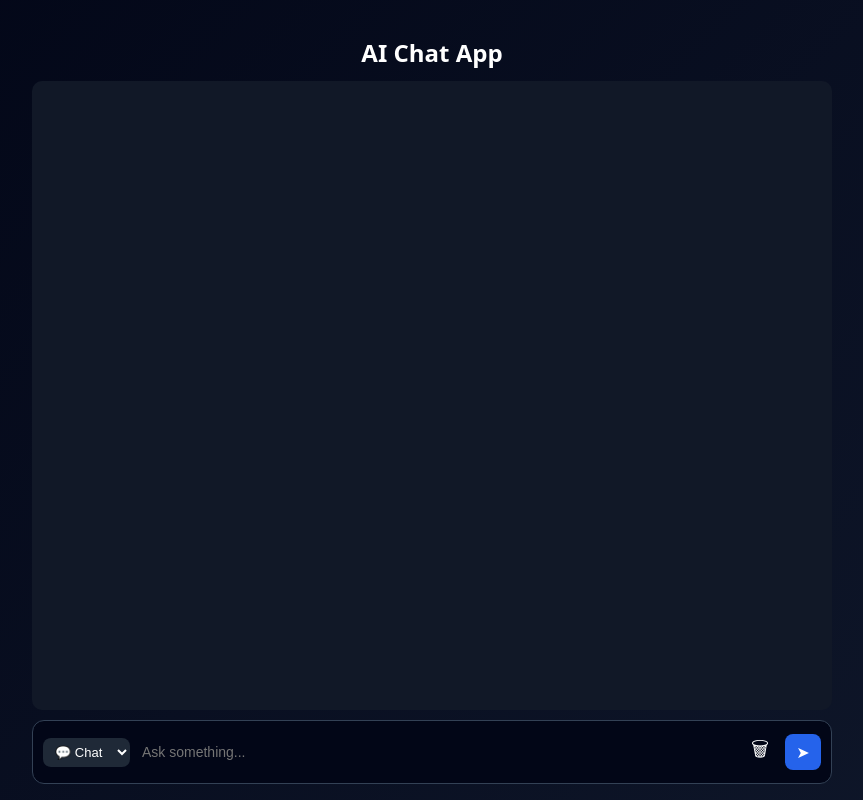
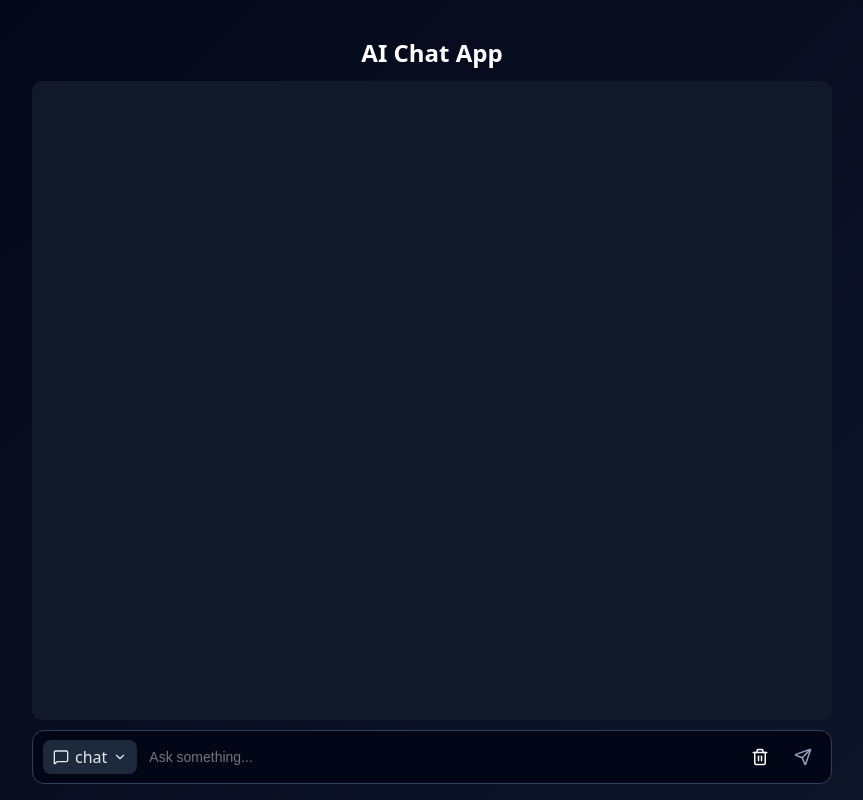
Before and after one commit to RohitKuwar/ai-chat-app, a React (Create React App) app in the folder client/: page / in a window 1280 px wide. Shown: the whole page, without its empty margins (208-1071 px from the left). Built offline with nearby package versions, Linux system fonts and the light colour scheme.

Commit message:
Add CodeBlock component for syntax highlighting and copy functionality; enhance mode selection dropdown styling

```diff
--- a/client/src/App.css
+++ b/client/src/App.css
@@ -79,7 +79,7 @@ h2 {
 
 /* INLINE CODE */
 .message code {
-  background: #020617;
+  /* background: #020617; */
   padding: 2px 6px;
   border-radius: 6px;
 }
@@ -150,15 +150,46 @@ h2 {
   font-size: 14px;
 }
 
-/* 🔽 Dropdown (Modern Look) */
-.mode-select {
-  background: #1f2937;
-  color: white;
-  border: none;
+.mode-dropdown {
+  position: relative;
+}
+
+.mode-selected {
+  display: flex;
+  align-items: center;
+  gap: 6px;
+  background: #1e293b;
+  padding: 6px 10px;
   border-radius: 8px;
-  padding: 6px 8px;
   cursor: pointer;
-  font-size: 13px;
+  color: #e2e8f0;
+}
+
+/* 🔥 REAL FIX */
+.dropdown-menu {
+  position: absolute;
+  bottom: 110%; /* opens upward */
+  left: 0;
+  width: 120px;
+  background: #0f172a; /* dark */
+  border: 1px solid #1f2937;
+  border-radius: 8px;
+  overflow: hidden;
+  z-index: 10;
+}
+
+/* Items */
+.dropdown-menu div {
+  display: flex;
+  align-items: center;
+  gap: 8px;
+  padding: 8px;
+  cursor: pointer;
+  color: #cbd5f5;
+}
+
+.dropdown-menu div:hover {
+  background: #1e293b;
 }
 
 /* 🔘 Clear Chat Button */
@@ -210,6 +241,54 @@ h2 {
   cursor: pointer;
 }
 
+/* Buttons */
+.send-btn,
+.stop-btn,
+.clear-btn {
+  background: transparent;
+  border: none;
+  cursor: pointer;
+  color: #94a3b8;
+  display: flex;
+  align-items: center;
+  justify-content: center;
+}
+
+.send-btn:hover {
+  color: #3b82f6;
+}
+
+.stop-btn:hover {
+  color: #ef4444;
+}
+
+.clear-btn:hover {
+  color: #f87171;
+}
+
+/* Dropdown wrapper */
+.mode-wrapper {
+  display: flex;
+  align-items: center;
+  gap: 6px;
+  background: #1e293b;
+  padding: 6px 10px;
+  border-radius: 8px;
+  color: #cbd5f5;
+}
+
+.mode-wrapper select {
+  background: transparent;
+  border: none;
+  color: inherit;
+  outline: none;
+  cursor: pointer;
+}
+
+.mode-wrapper svg:last-child {
+  opacity: 0.6;
+}
+
 /* ✨ Slight Glow Effect */
 .message.assistant {
   background: #1f2937;
@@ -217,6 +296,41 @@ h2 {
 
 .message.user {
   background: #2563eb;
+}
+
+.code-block {
+  margin-top: 10px;
+  border-radius: 10px;
+  overflow: hidden;
+  border: 1px solid #1f2937;
+}
+
+/* Header */
+.code-header {
+  display: flex;
+  justify-content: space-between;
+  align-items: center;
+  background: #0f172a;
+  padding: 6px 10px;
+  font-size: 12px;
+  color: #94a3b8;
+}
+
+/* Language */
+.code-header .lang {
+  text-transform: lowercase;
+}
+
+/* Copy button */
+.copy-btn {
+  background: transparent;
+  border: none;
+  cursor: pointer;
+  color: #94a3b8;
+}
+
+.copy-btn:hover {
+  color: #ffffff;
 }
 
 /* 📱 Mobile */
--- a/client/src/App.js
+++ b/client/src/App.js
@@ -1,20 +1,67 @@
 import { useState, useEffect, useRef } from "react";
 import axios from "axios";
 import ReactMarkdown from "react-markdown";
+import CodeBlock from "./CodeBlock";
 import "./App.css";
+import {
+  Send,
+  Square,
+  Trash2,
+  MessageSquare,
+  Code,
+  FileText,
+  ChevronDown
+} from "lucide-react";
 
 function App() {
   const [message, setMessage] = useState("");
   const [messages, setMessages] = useState([]);
   const [loading, setLoading] = useState(false);
   const [mode, setMode] = useState("chat");
+  const [open, setOpen] = useState(false);
   const [isStreaming, setIsStreaming] = useState(false);
-
+  const dropdownRef = useRef(null);
   const inputRef = useRef();
   const chatEndRef = useRef(null);
   const controllerRef = useRef(null);
 
   const SUMMARY_THRESHOLD = 6;
+
+  const selectMode = (value) => {
+    setMode(value);
+    setOpen(false);
+  };
+
+  useEffect(() => {
+    const handleClickOutside = (event) => {
+      if (
+        dropdownRef.current &&
+        !dropdownRef.current.contains(event.target)
+      ) {
+        setOpen(false);
+      }
+    };
+
+    document.addEventListener("mousedown", handleClickOutside);
+
+    return () => {
+      document.removeEventListener("mousedown", handleClickOutside);
+    };
+  }, []);
+
+  useEffect(() => {
+    const handleKey = (e) => {
+      if (e.key === "Escape") {
+        setOpen(false);
+      }
+    };
+
+    document.addEventListener("keydown", handleKey);
+
+    return () => {
+      document.removeEventListener("keydown", handleKey);
+    };
+  }, []);
 
   /* 🔐 STEP 1: GENERATE USER ID */
   useEffect(() => {
@@ -187,7 +234,13 @@ function App() {
               key={i}
               className={`message ${msg.role === "user" ? "user" : "ai"}`}
             >
-              <ReactMarkdown>{msg.content}</ReactMarkdown>
+              <ReactMarkdown
+                components={{
+                  code: CodeBlock,
+                }}
+              >
+                {msg.content}
+              </ReactMarkdown>
             </div>
           ))}
 
@@ -203,16 +256,33 @@ function App() {
           <div className="input-bar">
 
             {/* Mode Dropdown */}
-            <select
-              value={mode}
-              onChange={(e) => setMode(e.target.value)}
-              className="mode-select"
-              title="select mode"
-            >
-              <option value="chat">💬 Chat</option>
-              <option value="code">💻 Code</option>
-              <option value="blog">📝 Blog</option>
-            </select>
+            <div className="mode-dropdown" ref={dropdownRef}>
+              <div
+                className="mode-selected"
+                onClick={() => setOpen(!open)}
+              >
+                {mode === "chat" && <MessageSquare size={16} />}
+                {mode === "code" && <Code size={16} />}
+                {mode === "blog" && <FileText size={16} />}
+
+                <span>{mode}</span>
+                <ChevronDown size={14} />
+              </div>
+
+              {open && (
+                <div className="dropdown-menu">
+                  <div onClick={() => selectMode("chat")}>
+                    <MessageSquare size={16} /> Chat
+                  </div>
+                  <div onClick={() => selectMode("code")}>
+                    <Code size={16} /> Code
+                  </div>
+                  <div onClick={() => selectMode("blog")}>
+                    <FileText size={16} /> Blog
+                  </div>
+                </div>
+              )}
+            </div>
 
             {/* Input */}
             <input
@@ -235,13 +305,13 @@ function App() {
               className="clear-btn"
               title="clear chat"
             >
-              🗑
+              <Trash2 size={18} />
             </button>
 
             {/* Send & Abort Button */}
             {isStreaming ? (
               <button onClick={stopGeneration} className="stop-btn" title="stop generation">
-                ⏹
+                <Square size={18} />
               </button>
             ) : (
               <button
@@ -250,7 +320,7 @@ function App() {
                 className="send-btn"
                 title="send message"
               >
-                ➤
+                <Send size={18} />
               </button>
             )}
 
--- /dev/null
+++ b/client/src/CodeBlock.js
@@ -0,0 +1,56 @@
+import { useState } from "react";
+import { Prism as SyntaxHighlighter } from "react-syntax-highlighter";
+import { nightOwl } from "react-syntax-highlighter/dist/esm/styles/prism";
+import { Copy, Check } from "lucide-react";
+
+const CodeBlock = ({ inline, className, children }) => {
+  const match = /language-(\w+)/.exec(className || "");
+  const language = match ? match[1] : "text";
+  const code = String(children).replace(/\n$/, "");
+
+  const [copied, setCopied] = useState(false);
+
+  const handleCopy = () => {
+    navigator.clipboard.writeText(code);
+    setCopied(true);
+
+    setTimeout(() => {
+      setCopied(false);
+    }, 1500);
+  };
+
+  if (inline) {
+    return <code>{children}</code>;
+  }
+
+  return (
+    <div className="code-block">
+      <div className="code-header">
+        <span className="lang">{language}</span>
+
+        <button onClick={handleCopy} className="copy-btn">
+          {copied ? (
+            <Check size={16} strokeWidth={2.5} />
+          ) : (
+            <Copy size={16} strokeWidth={2} />
+          )}
+        </button>
+      </div>
+
+      <SyntaxHighlighter
+        style={nightOwl}
+        language={language}
+        PreTag="div"
+        customStyle={{
+          background: "transparent",
+          margin: 0,
+          padding: "12px",
+        }}
+      >
+        {code}
+      </SyntaxHighlighter>
+    </div>
+  );
+};
+
+export default CodeBlock;
```
